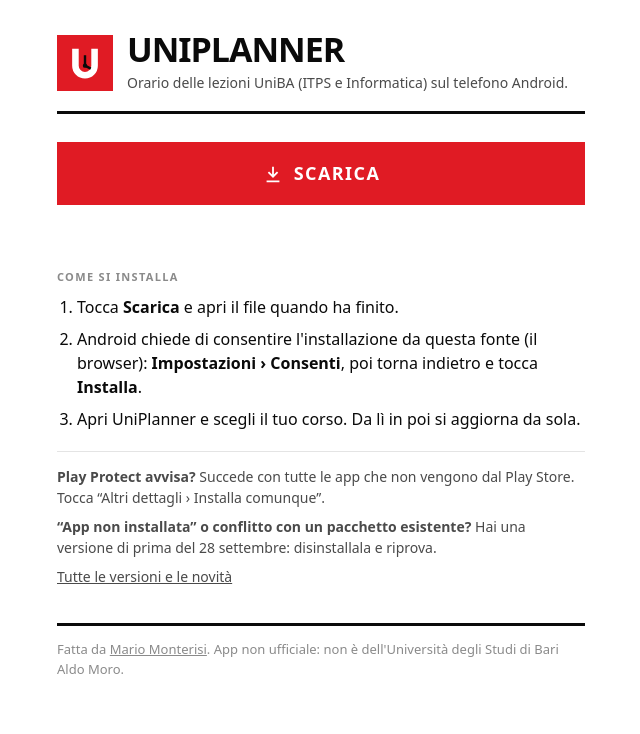
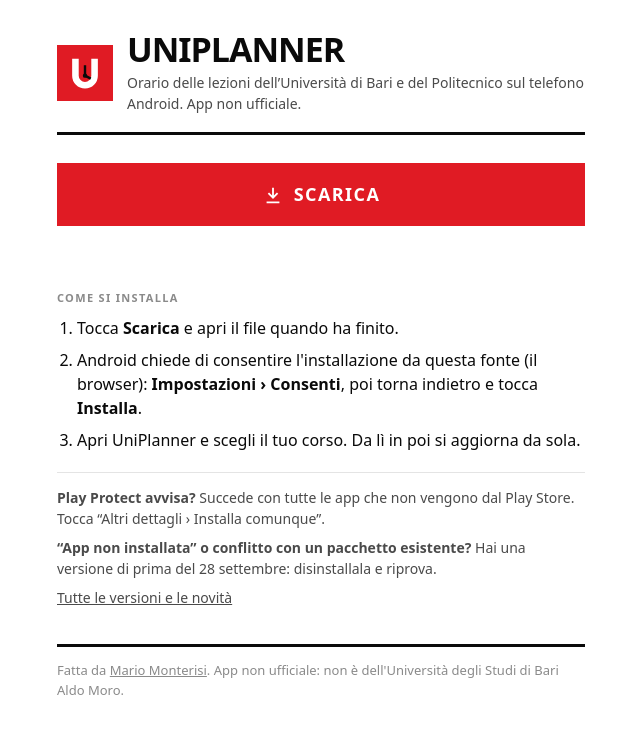
Before and after one commit to LordMarte-A669/uniplanner-releases, a plain HTML site: page index.html in a window 1280 px wide. Shown: the whole page, without its empty margins (319-959 px from the left). Drawn offline with Linux system fonts and the light colour scheme; no server answers.

Commit message:
Pagina: tutti i corsi UniBA e Politecnico

```diff
--- a/index.html
+++ b/index.html
@@ -4,7 +4,7 @@
 <meta charset="utf-8">
 <meta name="viewport" content="width=device-width, initial-scale=1">
 <title>UniPlanner — scarica</title>
-<meta name="description" content="Orario delle lezioni UniBA (ITPS e Informatica) sul telefono Android.">
+<meta name="description" content="Orario delle lezioni dell’Università di Bari e del Politecnico sul telefono Android. App non ufficiale.">
 <link rel="icon" href="icon.svg" type="image/svg+xml">
 <style>
   :root {
@@ -58,7 +58,7 @@
     <img src="icon.svg" alt="">
     <div>
       <h1>UniPlanner</h1>
-      <p class="sub">Orario delle lezioni UniBA (ITPS e Informatica) sul telefono Android.</p>
+      <p class="sub">Orario delle lezioni dell’Università di Bari e del Politecnico sul telefono Android. App non ufficiale.</p>
     </div>
   </header>
 
```
